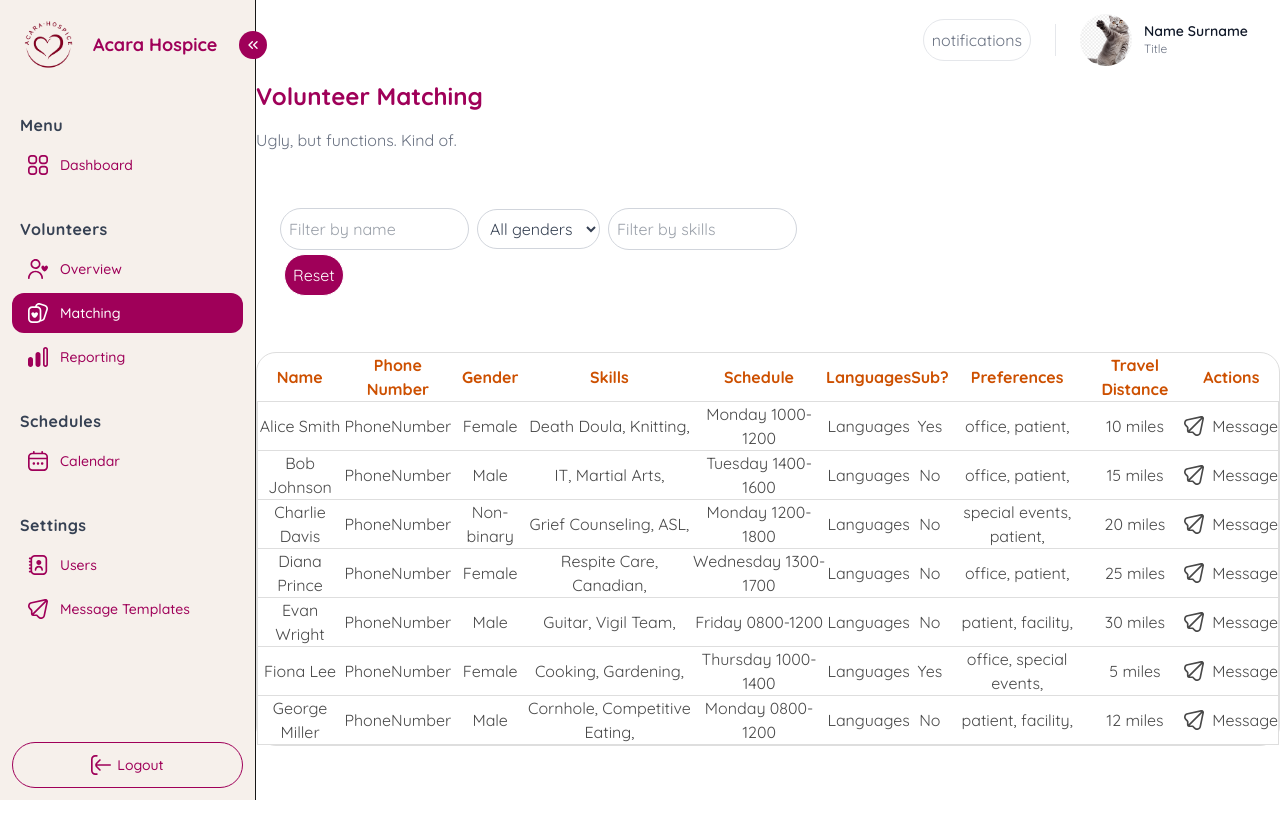
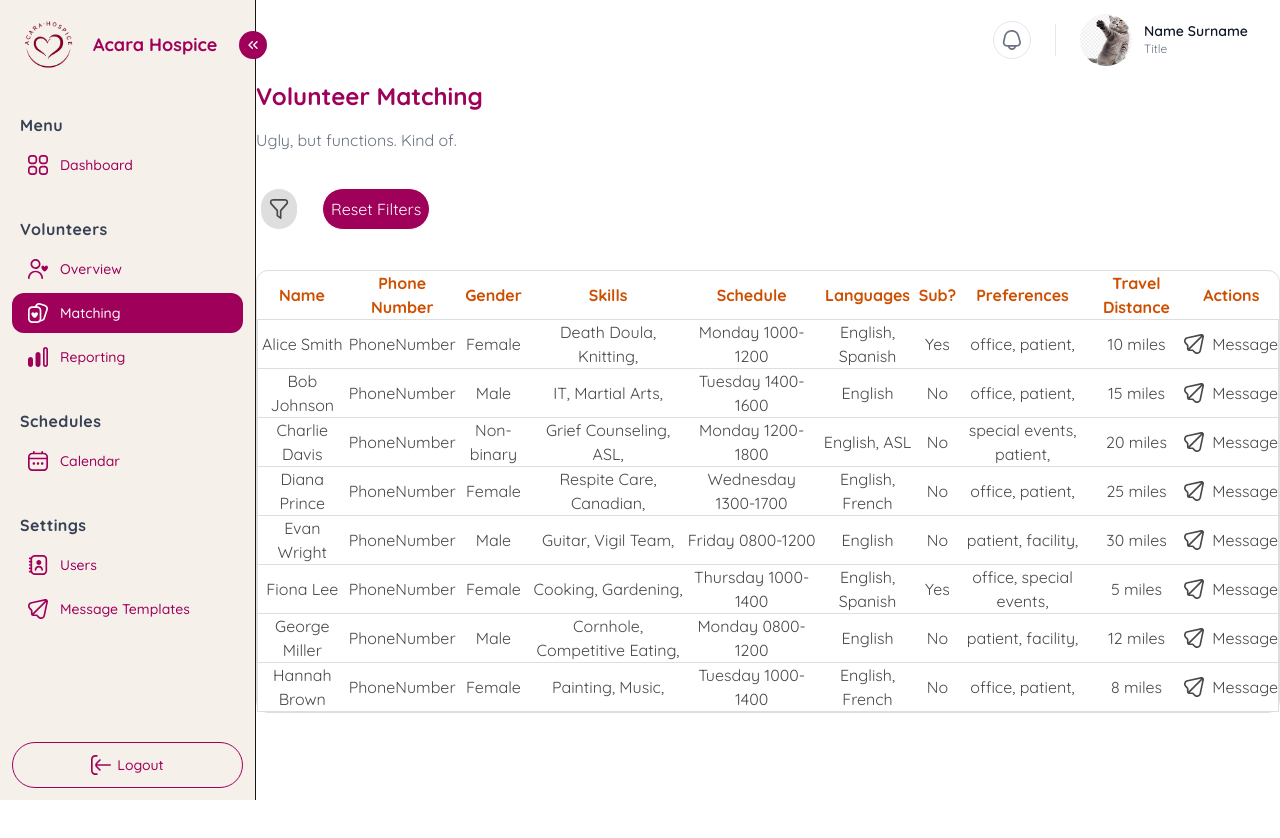
Before and after one commit to monstermatt/acara_vms, a Next.js app in the folder vms/: page /volunteers/matching in a window 1280 px wide. Shown: the top 838 px of the page. Built offline with nearby package versions, Linux system fonts and the light colour scheme.

Commit message:
matching and reporting page update

```diff
--- a/vms/app/components/topbar.tsx
+++ b/vms/app/components/topbar.tsx
@@ -1,3 +1,4 @@
+import { BellIcon } from "@/icons"
 import Image from "next/image";
 
 export default function Topbar() {
@@ -6,7 +7,7 @@ export default function Topbar() {
             <div className = "flex items-center gap-6">
 
                 <button className = "relative p-2 text-gray-500 hover:bg-gray-50 rounded-full transition-colors border border-gray-200">
-                    notifications
+                    {<BellIcon />}
                 </button>
 
                 <div className = "h-8 w-[1px] bg-gray-200"></div>
--- a/vms/app/globals.css
+++ b/vms/app/globals.css
@@ -90,12 +90,32 @@ body {
     @apply p-6 rounded-xl mb-4 text-gray-500
   }
 
+  /*reporting styles*/
+  .reporting-top-button {
+    @apply bg-gradient-to-b from-[#CD5000] to-[#9F0059] text-white rounded-3xl w-1/3 font-bold p-4 m-4 min-h-32;
+  }
   /*general styles*/
   .page-header {
     @apply text-2xl font-bold text-[#9f0059] mb-4;
   }
 
-  .reset-button {
+  .active-button {
     @apply bg-[#9F0059] p-2 m-1 rounded-full border text-white mb-4;
   }
+
+  .inactive-button {
+    @apply bg-[#DEDEDE] p-2 m-1 rounded-full border text-white mb-4;
+  }
+
+  .main-container {
+    @apply min-h-screen;
+  }
+
+  .table-container {
+    @apply rounded-xl border border-[#DEDEDE] bg-white;
+  }
+
+  .thead {
+    @apply text-[#cd5000] font-bold ;
+  }
 }
--- a/vms/app/templates/page.tsx
+++ /dev/null
@@ -1,10 +0,0 @@
-export function MessageTemplates() {
-    return (
-        <main>
-            <header>
-                <h2 className="page-header">Message Templates</h2>
-    <p className="text-gray-500">Coming soon!</p>
-            </header>
-        </main>
-    );
-}
--- a/vms/app/volunteers/matching/page.tsx
+++ b/vms/app/volunteers/matching/page.tsx
@@ -1,9 +1,11 @@
 "use client";
 
-import { useEffect, useState } from "react";
+import { use, useEffect, useState } from "react";
 import { useRouter, useSearchParams } from "next/navigation";
 
 import { MessageIcon } from "@/icons";
+import { FilterIcon } from "@/icons";
+import { Languages } from "lucide-react";
 
 /*mockdata*/
 interface UserData {
@@ -13,54 +15,48 @@ interface UserData {
   skills: string[];
   schedule: string;
   isSub: boolean;
+  languages: string[];
   preferences: string[]
   travelDistance: number;
 }
 const initialData: UserData[] = [
-  { id: 1, name: "Alice Smith", gender: "Female", skills: ["Death Doula", "Knitting"], schedule: "Monday 1000-1200", isSub: true, preferences: ["office", "patient"], travelDistance: 10 },
-  { id: 2, name: "Bob Johnson", gender: "Male", skills: ["IT", "Martial Arts"], schedule: "Tuesday 1400-1600", isSub: false, preferences: ["office", "patient"], travelDistance: 15 },
-  { id: 3, name: "Charlie Davis", gender: "Non-binary", skills: ["Grief Counseling", "ASL"], schedule: "Monday 1200-1800", isSub: false, preferences: ["special events", "patient"], travelDistance: 20 },
-  { id: 4, name: "Diana Prince", gender: "Female", skills: ["Respite Care", "Canadian"], schedule: "Wednesday 1300-1700", isSub: false, preferences: ["office", "patient"], travelDistance: 25 },
-  { id: 5, name: "Evan Wright", gender: "Male", skills: ["Guitar", "Vigil Team"], schedule: "Friday 0800-1200", isSub: false, preferences: ["patient", "facility"], travelDistance: 30 },
-  { id: 6, name: "Fiona Lee", gender: "Female", skills: ["Cooking", "Gardening"], schedule: "Thursday 1000-1400", isSub: true, preferences: ["office", "special events"], travelDistance: 5 },
-  { id: 7, name: "George Miller", gender: "Male", skills: ["Cornhole", "Competitive Eating"], schedule: "Monday 0800-1200", isSub: false, preferences: ["patient", "facility"], travelDistance: 12 },
-];
+  { id: 1, name: "Alice Smith", gender: "Female", skills: ["Death Doula", "Knitting"], schedule: "Monday 1000-1200", isSub: true, languages: ["English", "Spanish"], preferences: ["office", "patient"], travelDistance: 10 },
+  { id: 2, name: "Bob Johnson", gender: "Male", skills: ["IT", "Martial Arts"], schedule: "Tuesday 1400-1600", isSub: false, languages: ["English"], preferences: ["office", "patient"], travelDistance: 15 },
+  { id: 3, name: "Charlie Davis", gender: "Non-binary", skills: ["Grief Counseling", "ASL"], schedule: "Monday 1200-1800", isSub: false, languages: ["English", "ASL"], preferences: ["special events", "patient"], travelDistance: 20 },
+  { id: 4, name: "Diana Prince", gender: "Female", skills: ["Respite Care", "Canadian"], schedule: "Wednesday 1300-1700", isSub: false, languages: ["English", "French"], preferences: ["office", "patient"], travelDistance: 25 },
+  { id: 5, name: "Evan Wright", gender: "Male", skills: ["Guitar", "Vigil Team"], schedule: "Friday 0800-1200", isSub: false, languages: ["English"], preferences: ["patient", "facility"], travelDistance: 30 },
+  { id: 6, name: "Fiona Lee", gender: "Female", skills: ["Cooking", "Gardening"], schedule: "Thursday 1000-1400", isSub: true, languages: ["English", "Spanish"], preferences: ["office", "special events"], travelDistance: 5 },
+  { id: 7, name: "George Miller", gender: "Male", skills: ["Cornhole", "Competitive Eating"], schedule: "Monday 0800-1200", isSub: false, languages: ["English"], preferences: ["patient", "facility"], travelDistance: 12 },
+  { id: 8, name: "Hannah Brown", gender: "Female", skills: ["Painting", "Music"], schedule: "Tuesday 1000-1400", isSub: false, languages: ["English", "French"], preferences: ["office", "patient"], travelDistance: 8 },
+]
 
 /*TEMPORARY STYLES */
 const trStyle = {
   border: "1px solid #DEDEDE",
   background: "#FFF",
   }
-const theadFontStyle = {
-  color: "#CD5000",
-  font: "Quicksand",
-  size: "16px",
-  weight: "700",
-}
+
 const tbodyStyle = {
   color: "#494949",
   font: "Quicksand",
   textAlign: "center" as const,
 }
 
-const tableContainerStyle = {
-  borderRadius: "20px",
-  border: "1.5px solid #DEDEDE",
-  background: "#FFF",
-}
-const tableStyle = {
-  width: "100%",
-}
-
-
 export default function MatchingPage() {
 
+  /*modal state/functions */
+  const [isModalOpen, setIsModalOpen] = useState(false);
+
+  const toggleModal = () => setIsModalOpen(!isModalOpen);
+
+  /*filter state/functions */
   const [filters, setFilters] = useState({
     name: "",
     gender: "",
     skill: "",
     schedule: "",
     isSub: "",
+    languages: "",
     preferences: "",
     travelDistance: "",
   });
@@ -77,11 +73,19 @@ export default function MatchingPage() {
     const matchesSkill = user.skills.some((skillItem) =>
       skillItem.toLowerCase().includes(filters.skill.toLowerCase())
     );
+    const matchesPreference = user.preferences.some((preferenceItem) =>
+      preferenceItem.toLowerCase().includes(filters.preferences.toLowerCase())
+    );
+    const matchesDistance =
+      filters.travelDistance === "" ||
+      user.travelDistance <= parseInt(filters.travelDistance);
 
   return (
     user.name.toLowerCase().includes(filters.name.toLowerCase()) &&
     user.gender.toLowerCase().includes(filters.gender.toLowerCase()) &&
     matchesSkill &&
+    matchesPreference &&
+    matchesDistance &&
     user.schedule.toLowerCase().includes(filters.schedule.toLowerCase())
   );
 });
@@ -93,6 +97,7 @@ const resetFilters = () => {
     skill: "",
     schedule: "",
     isSub: "",
+    languages: "",
     preferences: "",
     travelDistance: "",
   });
@@ -106,8 +111,35 @@ return (
     <p className="text-gray-500">Ugly, but functions. Kind of.</p>
     </header>
 
+    {/* modal button */}
+    <div className="flex gap-4 mb-6">
+      <button
+        onClick={toggleModal}
+        className={isModalOpen ? "active-button" : "inactive-button"}
+        title = {isModalOpen ? 'Hide Filters' : 'Show Filters'}
+      >
+        {isModalOpen ? <FilterIcon /> : (<FilterIcon />)}
+      </button>
+
+    <button className = "active-button" onClick={resetFilters}>
+      Reset Filters
+    </button>
+    </div>
+
+    {/* filter section */}
+    {isModalOpen && (
+      <div className = 'fixed inset-0 z-50 flex items-center justify-center bg-black/50'
+        onClick = {toggleModal}>
+        <div className = 'bg-white p-8 rounded-lg max-w-md relative'
+          onClick={(e) => e.stopPropagation()}> {/* prevents click from propagating to backdrop and closing modal */}
+          <button
+            className = 'absolute top-4 right-4 text-gray-500 hover:text-black'
+            onClick={toggleModal}
+            >x</button>
+
     <section className="input-section">
           <div>
+            <h2 className = 'page-header'>Add A Filter</h2>
 
         <input
           className="input-style"
@@ -130,6 +162,29 @@ return (
           <option value="Male">Male</option>
           <option value="Non-binary">Non-binary</option>
         </select>
+
+        <select
+          className="input-style"
+          id="preferences"
+          name="preferences"
+          value={filters.preferences}
+          onChange={filterChange}
+        >
+          <option value="">All preferences</option>
+          <option value="Office">Office</option>
+          <option value="facility">Facility</option>
+          <option value="Patient">Patient</option>
+        </select>
+
+        <input
+          className="input-style"
+          type="number"
+          min="0"
+          name="travelDistance"
+          placeholder="Max travel distance"
+          value={filters.travelDistance}
+          onChange={filterChange}
+        />
 
         <input
           className="input-style"
@@ -154,17 +209,21 @@ return (
 
 
         <div>
-    <button className="reset-button"
+        <button className="active-button"
           onClick={resetFilters}>
               Reset
         </button>
         </div>
         </section>
+            </div>
+          </div>
+        )}
+
 
     <section>
-    <div style = {tableContainerStyle}>
-    <table style= {tableStyle}>
-      <thead style={theadFontStyle}>
+    <div className = 'table-container'>
+    <table className = "w-100%">
+      <thead className = 'thead'>
         <tr>
           <th>Name</th>
           <th>Phone Number</th>
@@ -196,7 +255,7 @@ return (
                 </div>
               </td>
               <td>{user.schedule}</td>
-              <td>Languages</td>
+              <td>{user.languages.join(", ")}</td>
               <td>{user.isSub ? "Yes" : "No"}</td>
               <td>{user.preferences.map((preference, index) =>(
                 <span key={index}>{preference}, </span>
--- a/vms/app/volunteers/reporting/page.tsx
+++ b/vms/app/volunteers/reporting/page.tsx
@@ -1,8 +1,52 @@
 export default function VolunteerReportingPage() {
   return (
-    <div className="p-8">
-      <h1 className="text-2xl font-bold text-[#9f0059] mb-4">Volunteer Reporting</h1>
-      <p className="text-gray-600">Coming soon</p>
+    <main className = "main-container">
+    <header className ="mb-8">
+    <h2 className="page-header">Volunteer Reporting</h2>
+    <p className="text-gray-500">Today's reports and audits</p>
+    </header>
+
+    <div className = 'flex'>
+      <div className = "reporting-top-button">
+        Appointments this month
+      </div>
+
+      <div className = "reporting-top-button">
+        Charted Late
+      </div>
+
+      <div className = "reporting-top-button">
+        Appointments on time (%)
+      </div>
     </div>
+
+
+    <div className = 'table-container'>
+      <h1 className = 'text-black text-xl'>Volunteer Audits</h1>
+      <table>
+        <thead className = 'thead'>
+          <tr>
+            <th>Volunteer Name</th>
+            <th>Appointment Date</th>
+            <th>Status</th>
+          </tr>
+        </thead>
+        <tbody className = 'text-[#494949]'>
+          <tr  className = 'border-1 border-[#DEDEDE]'>
+            <td>John Doe</td>
+            <td>2024-06-01</td>
+            <td>On Time</td>
+          </tr>
+          <tr>
+            <td>Jane Smith</td>
+            <td>2024-06-02</td>
+            <td>Late</td>
+          </tr>
+          {/* More rows as needed */}
+        </tbody>
+      </table>
+    </div>
+
+    </main>
   );
 }
--- a/vms/icons/index.ts
+++ b/vms/icons/index.ts
@@ -12,3 +12,5 @@ export { default as MessageIcon } from './fi-rr-paper-plane.svg'
 export { default as LogoutIcon } from './fi-rr-sign-in.svg'
 export { default as HidePasswordIcon } from './fi-rr-eye-crossed.svg'
 export { default as UnhidePasswordIcon } from './fi-rr-eye-uncrossed.svg'
+export { default as BellIcon } from './fi-rr-bell.svg'
+export { default as FilterIcon } from './fi-rr-filter.svg'
```
Also changed, not shown: vms/icons/fi-rr-filter.svg (added). Lines whose indentation alone changed are shown as unchanged.
